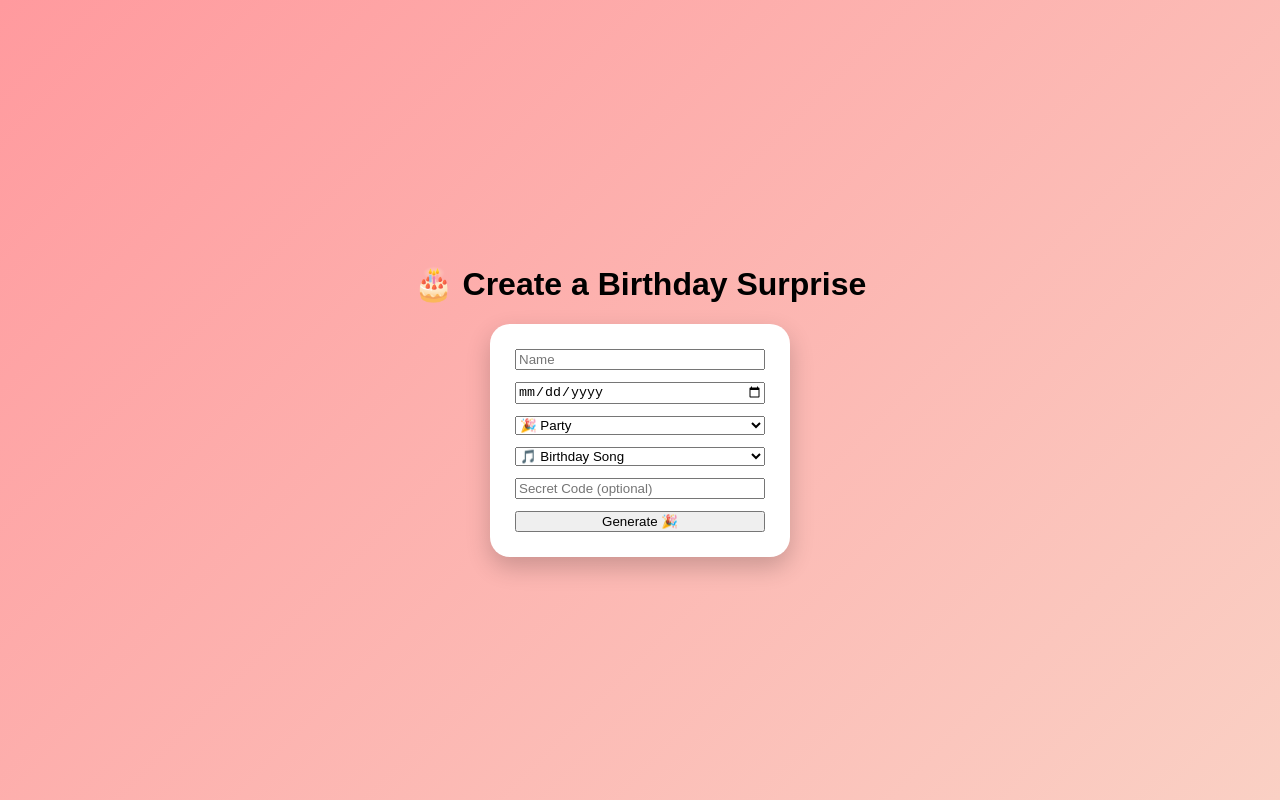
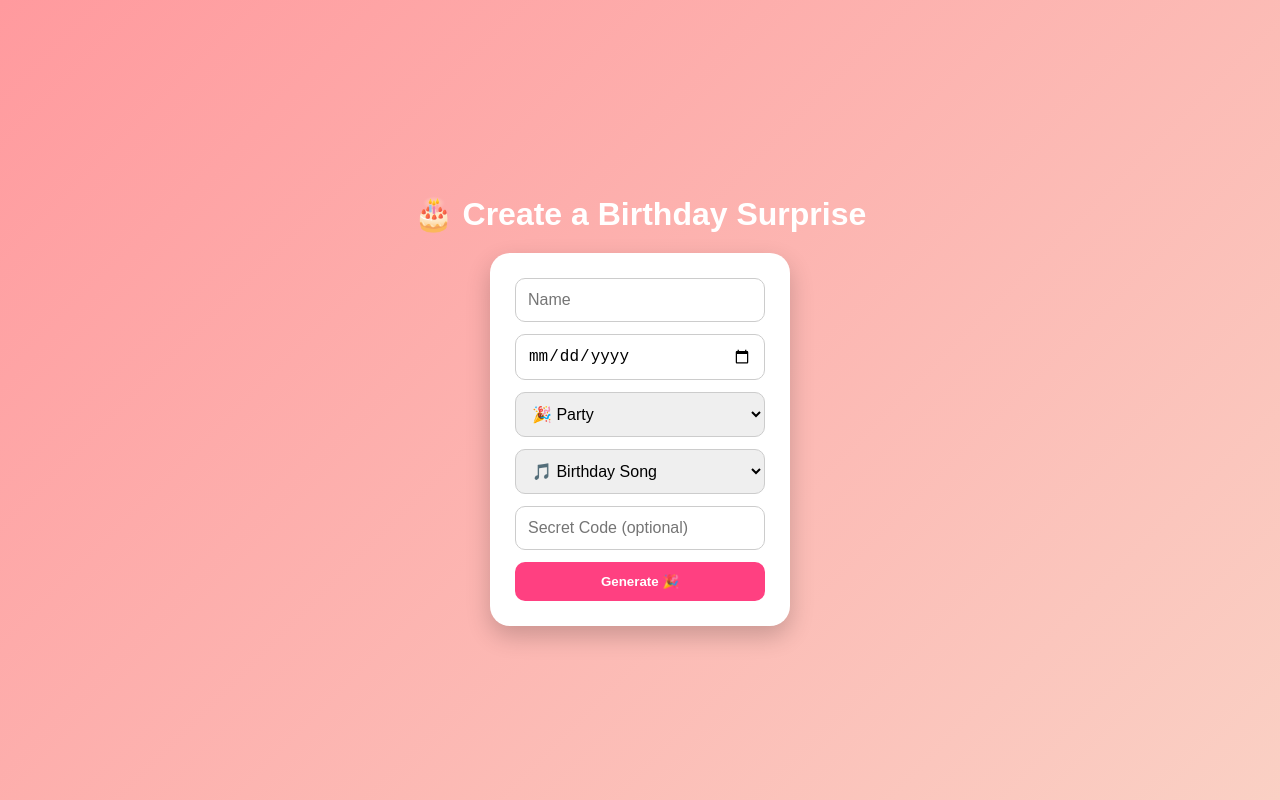
Before and after one commit to harshu-pixel/bday-web, a Next.js app: page / in a window 1280 px wide. Built offline with nearby package versions, Linux system fonts and the light colour scheme.

Commit message:
Update index.js

```diff
--- a/pages/index.js
+++ b/pages/index.js
@@ -24,30 +24,51 @@ export default function Home() {
 
   return (
     <div className={styles.container}>
-      <h1>🎂 Create a Birthday Surprise</h1>
+      <h1 className={styles.title}>🎂 Create a Birthday Surprise</h1>
 
       <form onSubmit={handleSubmit} className={styles.card}>
-        <input placeholder="Name" required
-          onChange={(e)=>setForm({...form, name:e.target.value})} />
 
-        <input type="date" required
-          onChange={(e)=>setForm({...form, date:e.target.value})} />
+        <input
+          className={styles.input}
+          placeholder="Name"
+          required
+          onChange={(e)=>setForm({...form, name:e.target.value})}
+        />
 
-        <select onChange={(e)=>setForm({...form, theme:e.target.value})}>
+        <input
+          className={styles.input}
+          type="date"
+          required
+          onChange={(e)=>setForm({...form, date:e.target.value})}
+        />
+
+        <select
+          className={styles.select}
+          onChange={(e)=>setForm({...form, theme:e.target.value})}
+        >
           <option value="party">🎉 Party</option>
           <option value="dark">🌙 Dark</option>
           <option value="pastel">🌸 Pastel</option>
         </select>
 
-        <select onChange={(e)=>setForm({...form, music:e.target.value})}>
+        <select
+          className={styles.select}
+          onChange={(e)=>setForm({...form, music:e.target.value})}
+        >
           <option value="/music.mp3">🎵 Birthday Song</option>
           <option value="/party.mp3">🎧 Party Beat</option>
         </select>
 
-        <input placeholder="Secret Code (optional)"
-          onChange={(e)=>setForm({...form, secret:e.target.value})} />
+        <input
+          className={styles.input}
+          placeholder="Secret Code (optional)"
+          onChange={(e)=>setForm({...form, secret:e.target.value})}
+        />
 
-        <button>Generate 🎉</button>
+        <button className={styles.button}>
+          Generate 🎉
+        </button>
+
       </form>
     </div>
   );
```
